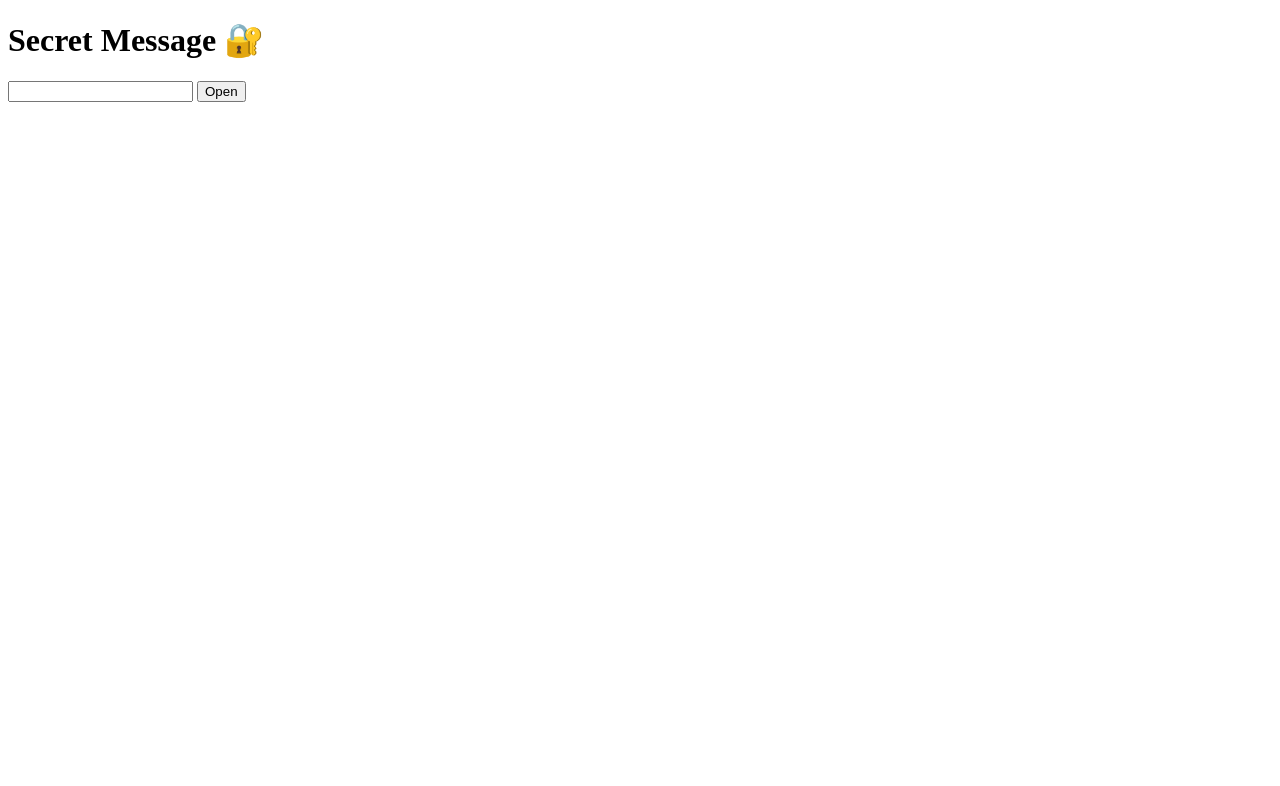
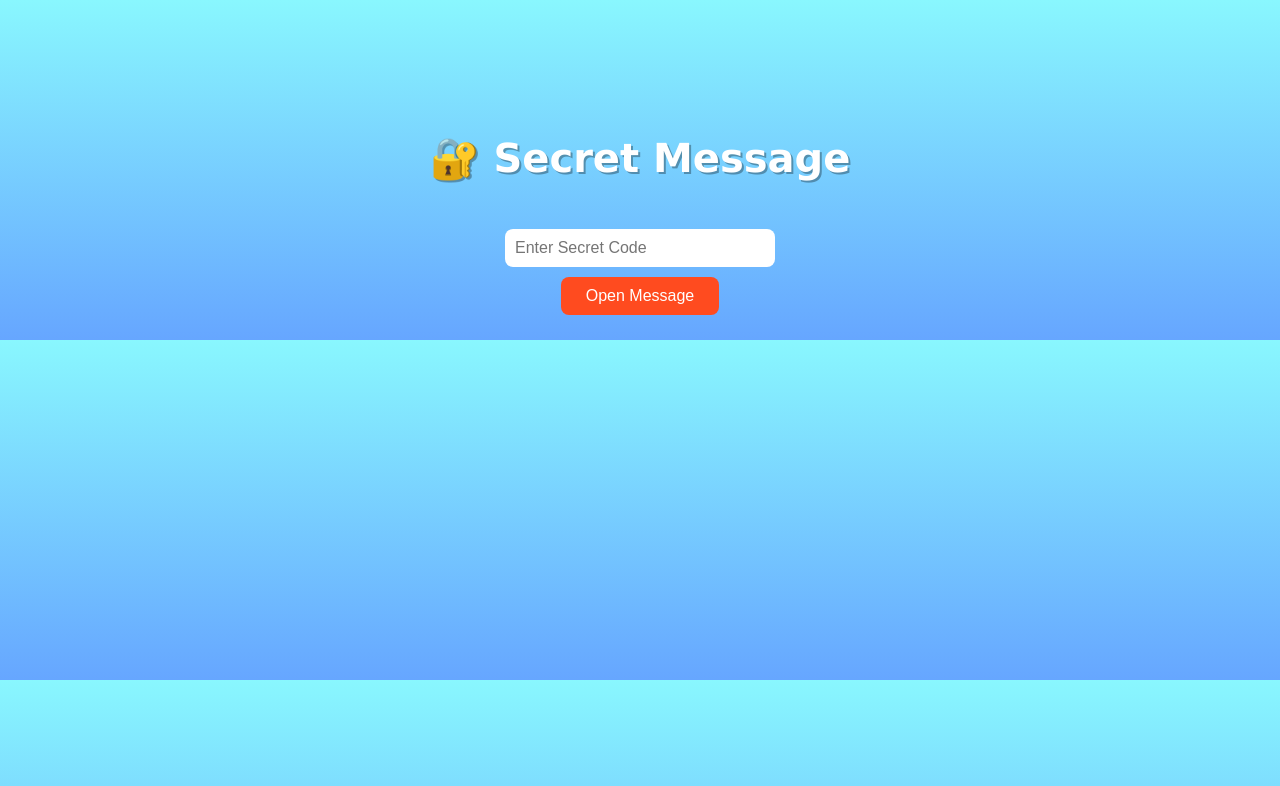
Before and after one commit to Rechat-sys/Rechat-sys.github.io, a plain HTML site: page index.html in a window 1280 px wide. Drawn offline with Linux system fonts and the light colour scheme.

Commit message:
Update index.html

```diff
--- a/index.html
+++ b/index.html
@@ -2,22 +2,68 @@
 <html>
 <head>
   <title>Secret Message</title>
+  <style>
+    body {
+      font-family: 'Verdana', sans-serif;
+      text-align: center;
+      background: linear-gradient(to bottom, #89f7fe, #66a6ff);
+      color: #fff;
+      padding-top: 100px;
+    }
+    input {
+      padding: 10px;
+      width: 250px;
+      border-radius: 8px;
+      border: none;
+      margin-top: 20px;
+      font-size: 16px;
+    }
+    button {
+      padding: 10px 25px;
+      margin-top: 10px;
+      border-radius: 8px;
+      border: none;
+      background-color: #ff4b1f;
+      color: #fff;
+      font-size: 16px;
+      cursor: pointer;
+      transition: 0.3s;
+    }
+    button:hover {
+      background-color: #ff9068;
+    }
+    #result {
+      margin-top: 25px;
+      font-weight: bold;
+      font-size: 18px;
+      color: #fff;
+    }
+    h1 {
+      font-size: 40px;
+      text-shadow: 2px 2px #00000050;
+    }
+  </style>
 </head>
 <body>
-  <h1>Secret Message 🔐</h1>
-  <input type="password" id="pass">
-  <button onclick="check()">Open</button>
+
+  <h1>🔐 Secret Message</h1>
+
+  <input type="password" id="password" placeholder="Enter Secret Code">
+  <br>
+  <button onclick="checkPassword()">Open Message</button>
+
   <p id="result"></p>
 
   <script>
-    function check() {
-      var p = document.getElementById("pass").value;
-      if(p === "1234") {
-        document.getElementById("result").innerHTML = "This is secret!";
+    function checkPassword() {
+      var pass = document.getElementById("password").value;
+      if(pass === "1234") {
+        document.getElementById("result").innerHTML = "🎉 This is your secret message!";
       } else {
-        document.getElementById("result").innerHTML = "Wrong code!";
+        document.getElementById("result").innerHTML = "❌ Wrong code!";
       }
     }
   </script>
+
 </body>
 </html>
```
